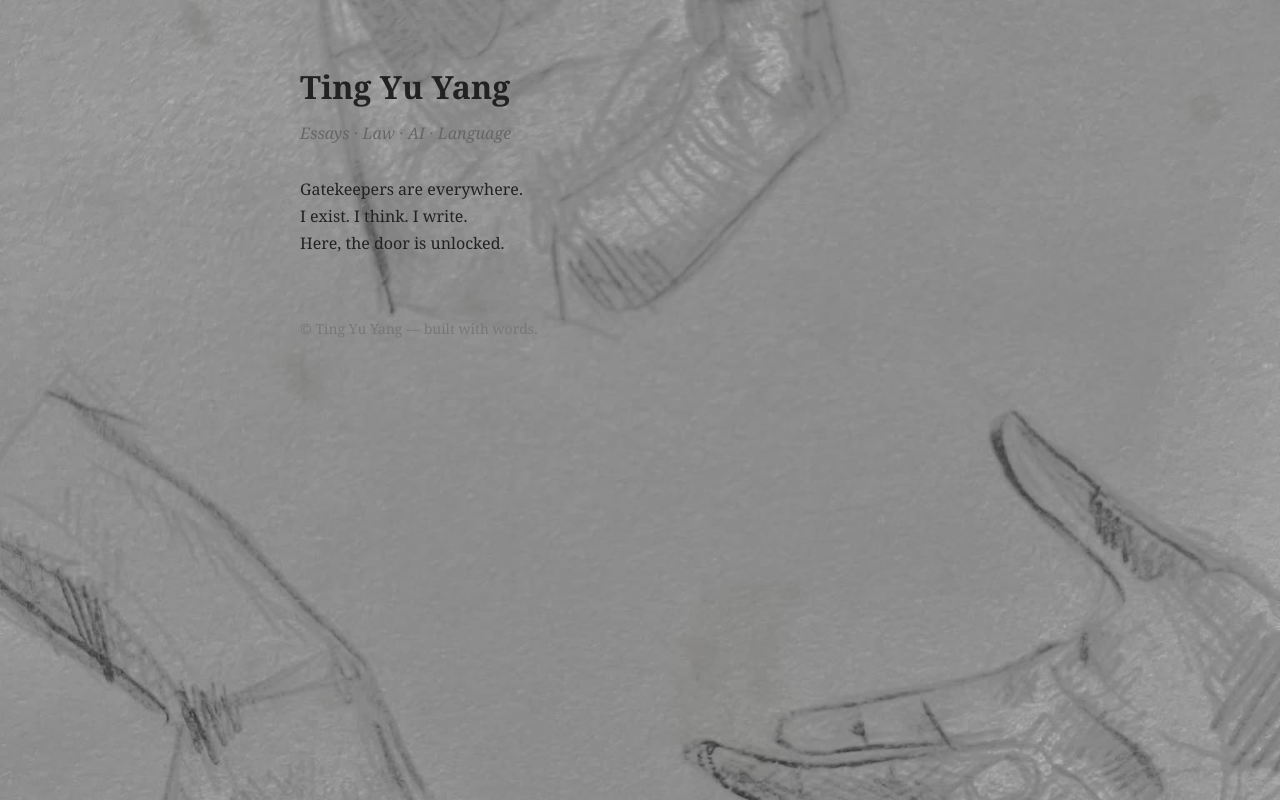
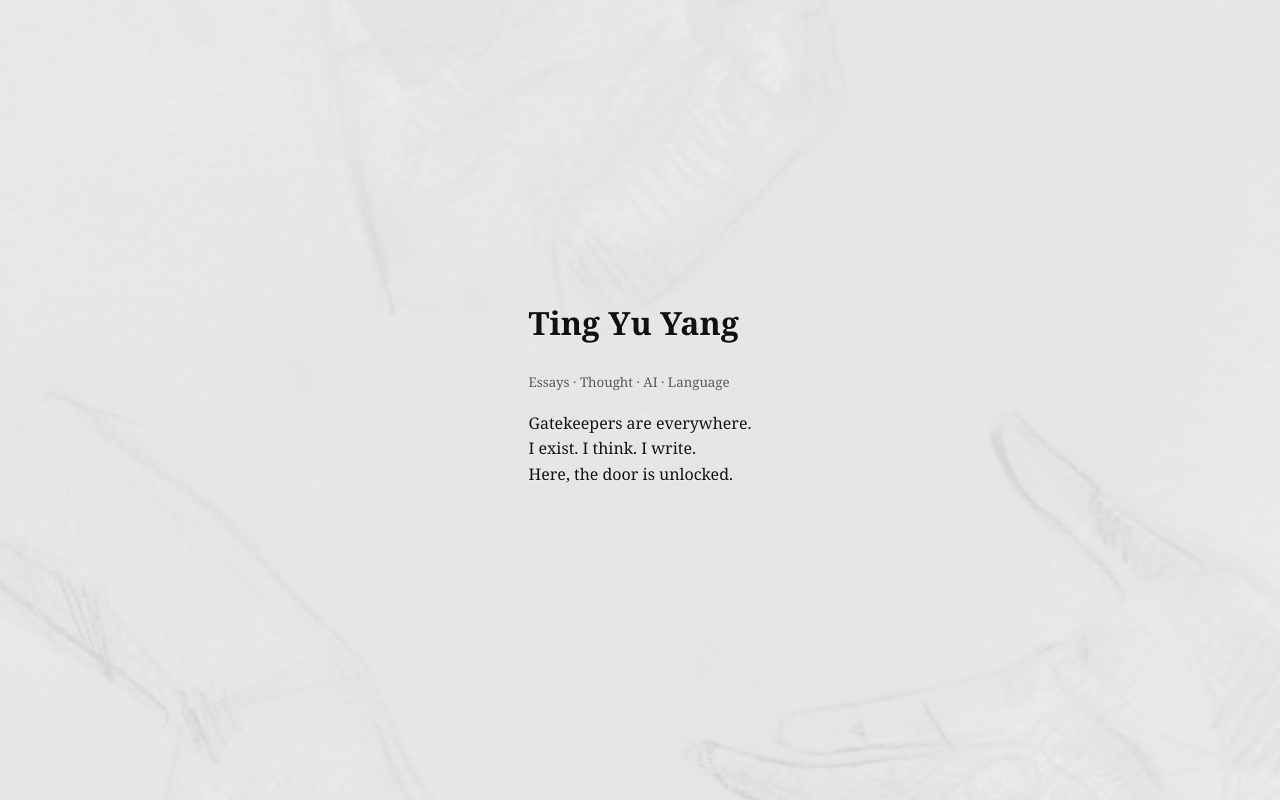
Before and after one commit to tingyuyang75/tingyuyang75.github.io, a plain HTML site: page index.html in a window 1280 px wide. Drawn offline with Linux system fonts and the light colour scheme.

Commit message:
Update index.html

```diff
--- a/index.html
+++ b/index.html
@@ -1,64 +1,70 @@
+<!DOCTYPE html>
+<html lang="en">
+<head>
+<meta charset="UTF-8" />
+<meta name="viewport" content="width=device-width, initial-scale=1" />
+<title>Ting Yu Yang</title>
+
 <style>
 body {
-  background-image: url("background.jpg");
+  margin: 0;
+  font-family: Georgia, "Times New Roman", serif;
+
+  /* 文字清楚 */
+  color: #111;
+  text-shadow: 0 1px 2px rgba(255,255,255,0.55);
+
+  display: flex;
+  align-items: center;
+  justify-content: center;
+  min-height: 100vh;
+
+  position: relative;
+}
+
+/* 背景（淡版、放在後面） */
+body::before {
+  content: "";
+  position: fixed;
+  inset: 0;
+  background-image: url("background.jpg");  /* ← 檔名要跟 repo 一樣 */
   background-size: cover;
   background-position: center;
   background-attachment: fixed;
+  opacity: 0.22;   /* ← 想更淡就改 0.18~0.25 */
+  z-index: -1;
 }
-</style>
-<!DOCTYPE html>
-<html>
-<head>
-<meta charset="UTF-8" />
-<title>Ting Yu Yang</title>
 
-<style>
-
-body {
-  max-width: 680px;
-  margin: 60px auto;
-  font-family: Georgia, "Times New Roman", serif;
-  line-height: 1.7;
-  color: #222;
+main {
+  max-width: 720px;
+  padding: 32px;
+  line-height: 1.6;
 }
 
 h1 {
-  font-size: 32px;
-  margin-bottom: 6px;
+  margin-top: 0;
+  font-weight: 700;
 }
 
-.subtitle {
-  color: #666;
-  font-style: italic;
-  margin-bottom: 28px;
+small {
+  color: #333;
+  opacity: 0.8;
 }
-
-footer {
-  margin-top: 60px;
-  font-size: 14px;
-  color: #777;
-}
-
 </style>
 </head>
 
 <body>
+<main>
 
 <h1>Ting Yu Yang</h1>
-
-<div class="subtitle">
-Essays · Law · AI · Language
-</div>
+<small>Essays · Thought · AI · Language</small>
 
 <p>
-Gatekeepers are everywhere.<br/>
-I exist. I think. I write.<br/>
+Gatekeepers are everywhere.<br>
+I exist. I think. I write.<br>
 Here, the door is unlocked.
 </p>
 
-<footer>
-© Ting Yu Yang — built with words.
-</footer>
-
+</main>
 </body>
 </html>
```
